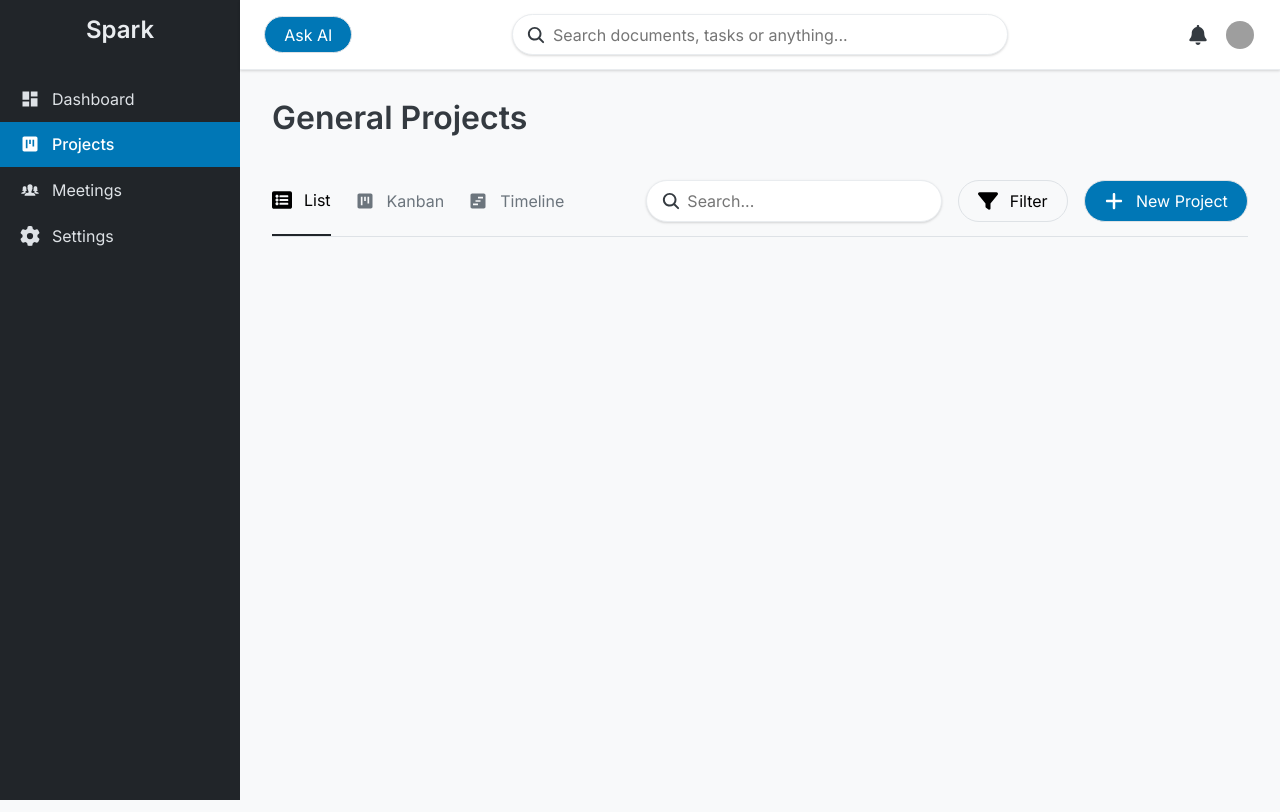
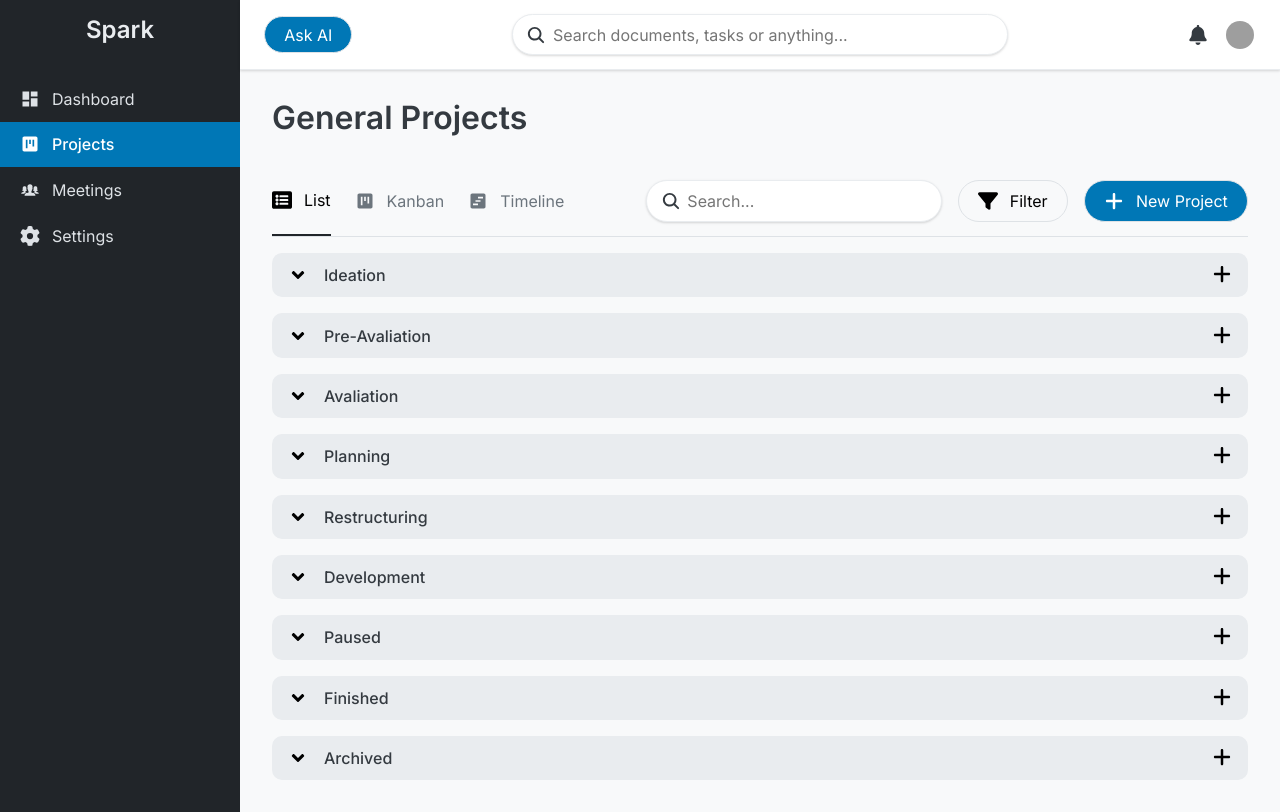
Before and after one commit to hiramepifanio/spark-app, a React (Vite) app: page /projects/general in a window 1280 px wide. Built offline with nearby package versions, Linux system fonts and the light colour scheme; grey boxes are pictures that could not be loaded.

Commit message:
Add ListViewGroup header

```diff
--- /dev/null
+++ b/src/components/ListViewGroup/ListViewGroup.jsx
@@ -0,0 +1,10 @@
+import ListViewGroupHeader from '../ListViewGroupHeader/ListViewGroupHeader'
+import styles from './ListViewGroup.module.css'
+
+export default function ListViewGroup({ children, rows }) {
+  return (
+    <>
+      <ListViewGroupHeader>{children}</ListViewGroupHeader>
+    </>
+  )
+}
--- /dev/null
+++ b/src/components/ListViewGroupHeader/ListViewGroupHeader.jsx
@@ -0,0 +1,19 @@
+import Icon from '../Icon/Icon'
+import styles from './ListViewGroupHeader.module.css'
+import { FaAngleDown } from "react-icons/fa"
+import { FaPlus } from "react-icons/fa6"
+
+export default function ListViewGroupHeader({ children, count }) {
+  return (
+    <div className={styles.container}>
+      <div className={styles.left}>
+        <button className={styles.toggle}><Icon Content={FaAngleDown} /></button>
+        <span className={styles.title}>{children}</span>
+        <div className={styles.count}>{count}</div>
+      </div>
+      <div className={styles.right}>
+        <button className={styles.add}><Icon Content={FaPlus} /></button>
+      </div>
+    </div>
+  )
+}
--- /dev/null
+++ b/src/components/ListViewGroupHeader/ListViewGroupHeader.module.css
@@ -0,0 +1,18 @@
+.container {
+    background-color: var(--color-gray-200);
+    border-radius: 10px;
+    margin-top: 1rem;
+    padding: 0.7rem 1rem;
+    display: flex;
+    justify-content: space-between;
+}
+
+.left {
+    display: flex;
+    align-items: center;
+    gap: 1rem;
+}
+
+.title {
+    font-weight: 500;
+}
--- /dev/null
+++ b/src/components/ProjectsListView/ProjectsListView.jsx
@@ -0,0 +1,155 @@
+import ListViewGroup from '../ListViewGroup/ListViewGroup'
+import styles from './ProjectsListView.module.css'
+
+const stages = [
+  'Ideation',
+  'Pre-Avaliation',
+  'Avaliation',
+  'Planning',
+  'Restructuring',
+  'Development',
+  'Paused',
+  'Finished',
+  'Archived'
+]
+
+
+
+const projects = [
+  {
+    "name": "SmartCrop Sensors",
+    "startedAt": "01-2025",
+    "finishedAt": null,
+    "funding": 25000,
+    "stage": "Ideation"
+  },
+  {
+    "name": "AI-LegalAssist",
+    "startedAt": "02-2024",
+    "finishedAt": null,
+    "funding": 50000,
+    "stage": "Ideation"
+  },
+  {
+    "name": "GreenBattery Research",
+    "startedAt": "11-2023",
+    "finishedAt": null,
+    "funding": 120000,
+    "stage": "Pre-Avaliation"
+  },
+  {
+    "name": "WaterNet Monitoring",
+    "startedAt": "06-2024",
+    "finishedAt": null,
+    "funding": 40000,
+    "stage": "Pre-Avaliation"
+  },
+  {
+    "name": "SmartBridge Safety",
+    "startedAt": "04-2023",
+    "finishedAt": "09-2023",
+    "funding": 75000,
+    "stage": "Avaliation"
+  },
+  {
+    "name": "BioMed Tracker",
+    "startedAt": "08-2024",
+    "finishedAt": null,
+    "funding": 95000,
+    "stage": "Avaliation"
+  },
+  {
+    "name": "SolarMicrogrid",
+    "startedAt": "01-2024",
+    "finishedAt": null,
+    "funding": 200000,
+    "stage": "Planning"
+  },
+  {
+    "name": "AgroDrone System",
+    "startedAt": "03-2024",
+    "finishedAt": null,
+    "funding": 150000,
+    "stage": "Planning"
+  },
+  {
+    "name": "Urban Mobility Platform",
+    "startedAt": "10-2022",
+    "finishedAt": "05-2023",
+    "funding": 300000,
+    "stage": "Restructuring"
+  },
+  {
+    "name": "EduVR",
+    "startedAt": "07-2023",
+    "finishedAt": null,
+    "funding": 180000,
+    "stage": "Restructuring"
+  },
+  {
+    "name": "HealthAI",
+    "startedAt": "01-2023",
+    "finishedAt": null,
+    "funding": 220000,
+    "stage": "Development"
+  },
+  {
+    "name": "SmartLogistics",
+    "startedAt": "09-2022",
+    "finishedAt": null,
+    "funding": 280000,
+    "stage": "Development"
+  },
+  {
+    "name": "ClimateData Hub",
+    "startedAt": "02-2024",
+    "finishedAt": null,
+    "funding": 50000,
+    "stage": "Development"
+  },
+  {
+    "name": "QuantumSim",
+    "startedAt": "12-2023",
+    "finishedAt": null,
+    "funding": 150000,
+    "stage": "Paused"
+  },
+  {
+    "name": "SmartRetail",
+    "startedAt": "05-2022",
+    "finishedAt": "11-2022",
+    "funding": 100000,
+    "stage": "Finished"
+  },
+  {
+    "name": "MedImage AI",
+    "startedAt": "08-2021",
+    "finishedAt": "04-2023",
+    "funding": 350000,
+    "stage": "Finished"
+  },
+  {
+    "name": "GreenPackaging",
+    "startedAt": "03-2020",
+    "finishedAt": "10-2021",
+    "funding": 70000,
+    "stage": "Archived"
+  },
+  {
+    "name": "AutoFarm Robotics",
+    "startedAt": "06-2019",
+    "finishedAt": "12-2020",
+    "funding": 250000,
+    "stage": "Archived"
+  }
+]
+
+export default function ProjectsListView() {
+  return (
+    <>
+      {stages.map(stage => (
+        <ListViewGroup key={stage} rows={projects.filter(p => p.stage === stage)}>{stage}</ListViewGroup>
+      ))}
+    </>
+  )
+}
--- a/src/components/ProjectsViewMenu/ProjectsViewMenu.jsx
+++ b/src/components/ProjectsViewMenu/ProjectsViewMenu.jsx
@@ -36,7 +36,7 @@
     <menu className={styles.menu}>
       <div className={styles.viewsContainer}>
         {views.map(view => (
-          <ViewMenuItem onClick={() => onClickViewMenuItem(view.label)} isSelected={selectedView === view.label}>
+          <ViewMenuItem key={view.label} onClick={() => onClickViewMenuItem(view.label)} isSelected={selectedView === view.label}>
             <Label Icon={view.icon}>{view.label}</Label>
           </ViewMenuItem>
         ))}
--- a/src/pages/GeneralProjectsPage/GeneralProjectsPage.jsx
+++ b/src/pages/GeneralProjectsPage/GeneralProjectsPage.jsx
@@ -1,6 +1,7 @@
 import styles from './GeneralProjectsPage.module.css'
 import PageTitle from '../../components/PageTitle/PageTitle'
 import ProjectsViewMenu from '../../components/ProjectsViewMenu/ProjectsViewMenu'
+import ProjectsListView from '../../components/ProjectsListView/ProjectsListView'
 
 export default function GeneralProjectsPage() {
   return (
@@ -8,6 +9,7 @@
       <PageTitle>General Projects</PageTitle>
       <section>
         <ProjectsViewMenu />
+        <ProjectsListView />
       </section>
     </>
   )
```
Also changed, not shown: src/components/ListViewGroup/ListViewGroup.module.css (added), src/components/ProjectsListView/ProjectsListView.module.css (added).
